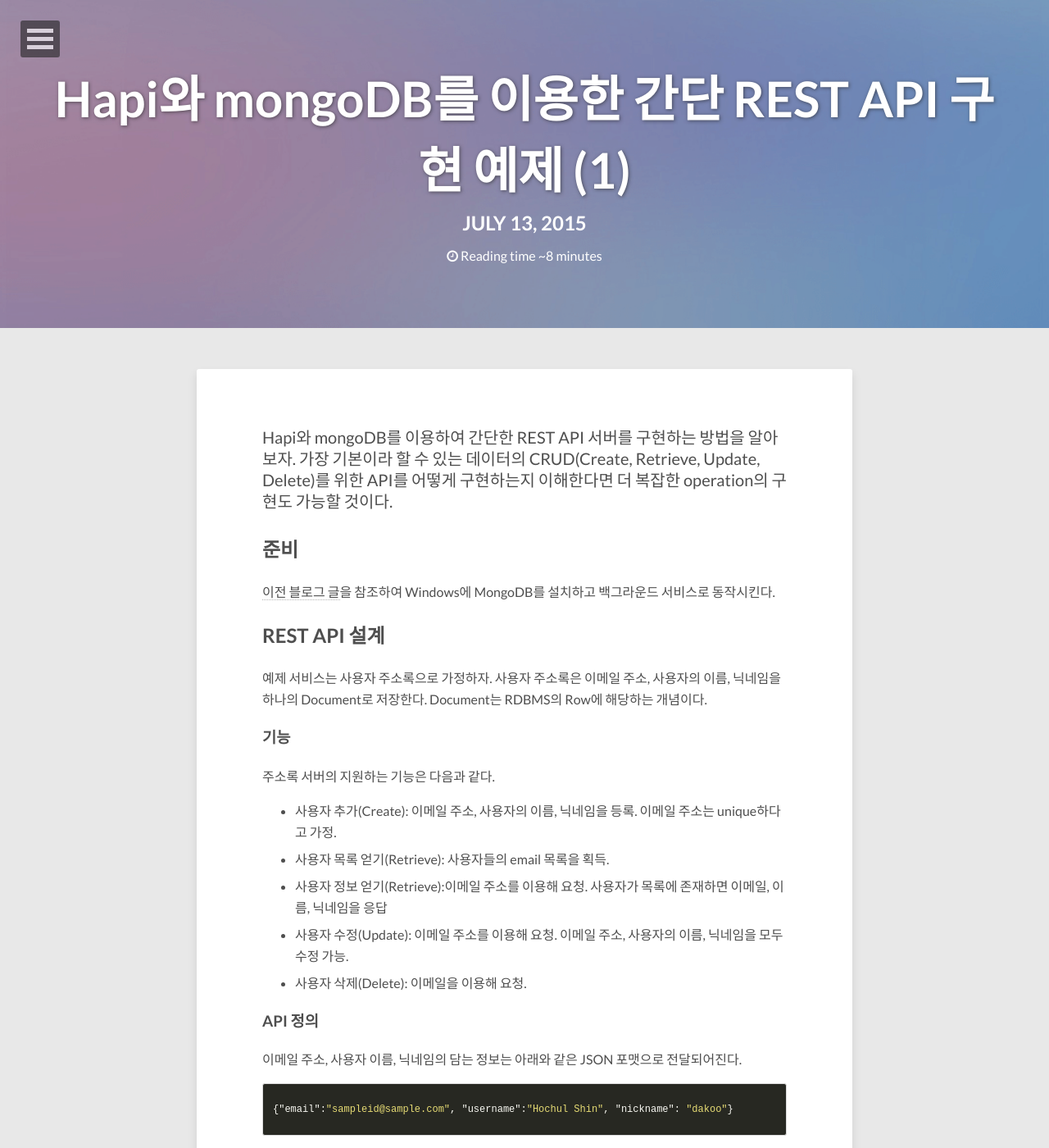
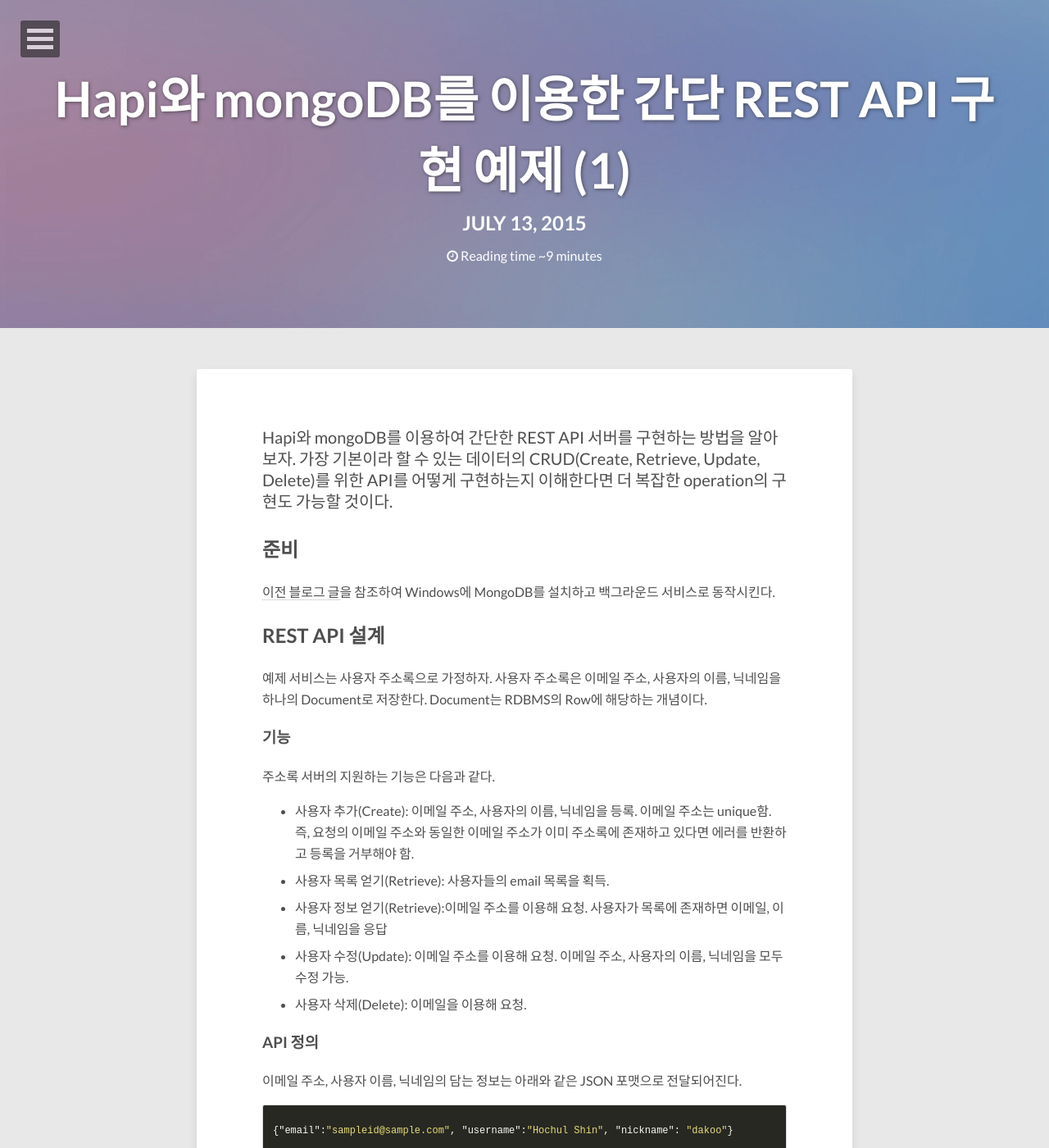
Before and after one commit to dakoo/dakoo.github.io, a Jekyll site: the page built from _posts/2015-07-13-simple-restapi-using-hapi-mongodb-sample-1.md, in a window 1280 px wide and 1400 px high. Shown: the whole window at 82% size. Built offline with Jekyll 4.4.1, drawn with Linux system fonts in a browser that asks for light colours; nearby versions of some CDN libraries; comment, search, counter and statistics services are not loaded.

Commit message:
Update 2015-07-13-simple-restapi-using-hapi-mongodb-sample-1.md

```diff
--- a/_posts/2015-07-13-simple-restapi-using-hapi-mongodb-sample-1.md
+++ b/_posts/2015-07-13-simple-restapi-using-hapi-mongodb-sample-1.md
@@ -22,7 +22,7 @@
 
 주소록 서버의 지원하는 기능은 다음과 같다.
 
-- 사용자 추가(Create):  이메일 주소, 사용자의 이름, 닉네임을 등록. 이메일 주소는 unique하다고 가정.
+- 사용자 추가(Create):  이메일 주소, 사용자의 이름, 닉네임을 등록. 이메일 주소는 unique함. 즉, 요청의 이메일 주소와 동일한 이메일 주소가 이미 주소록에 존재하고 있다면 에러를 반환하고 등록을 거부해야 함.
 - 사용자 목록 얻기(Retrieve): 사용자들의 email 목록을 획득.
 - 사용자 정보 얻기(Retrieve):이메일 주소를 이용해 요청. 사용자가 목록에 존재하면 이메일, 이름, 닉네임을 응답
 - 사용자 수정(Update): 이메일 주소를 이용해 요청.  이메일 주소, 사용자의 이름, 닉네임을 모두 수정 가능.
```
